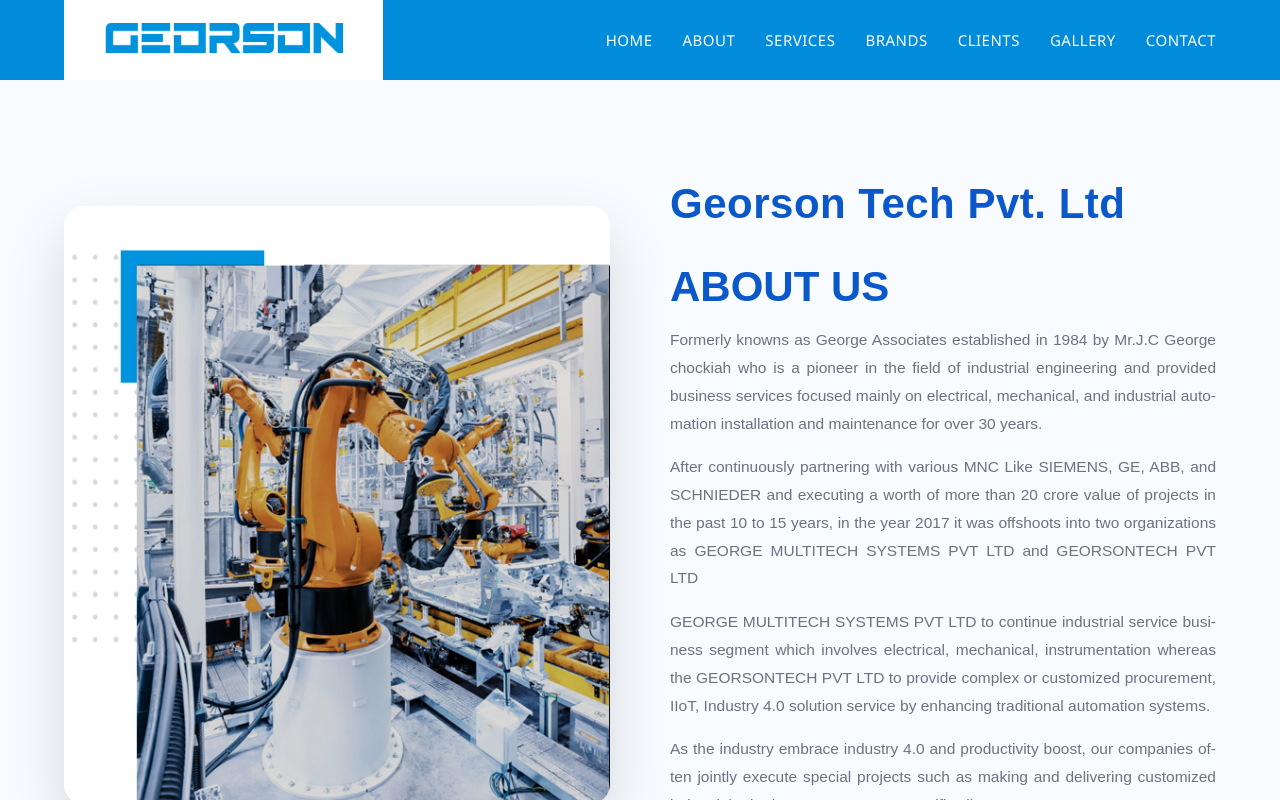
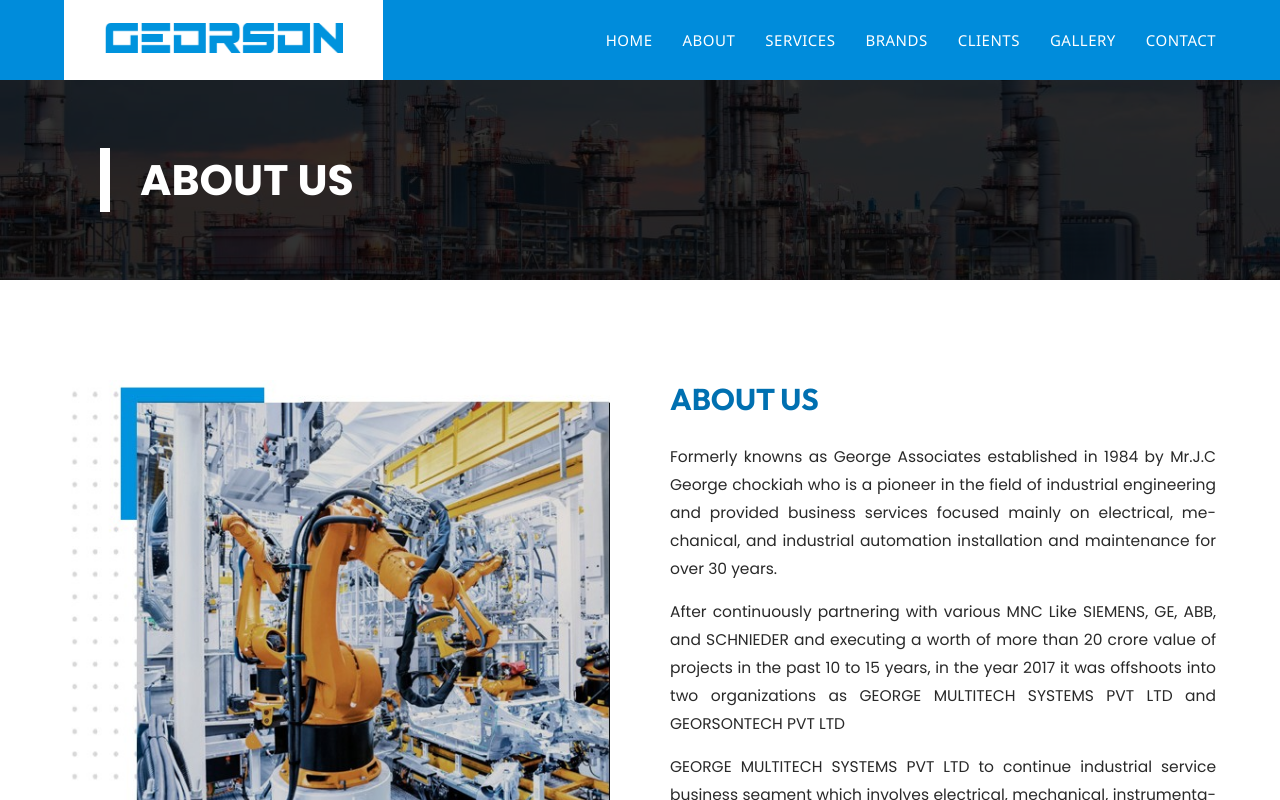
Before and after one commit to Kishor404/GeorsonTech, a React (Vite) app: page /about in a window 1280 px wide. Shown: the top 800 px of the page. Built offline with nearby package versions, Linux system fonts and the light colour scheme.

Commit message:
About Page Bug Fix

```diff
--- a/src/components/About/AboutIntro.jsx
+++ b/src/components/About/AboutIntro.jsx
@@ -10,7 +10,6 @@
     </div>
 
     <div className="about-content" data-aos="fade-left">
-      <span className="about-subtitle">Georson Tech Pvt. Ltd</span>
       <h2 className="about-title">ABOUT US</h2>
 
           <p>
--- /dev/null
+++ b/src/components/About/AboutTitleBar.jsx
@@ -0,0 +1,19 @@
+import "../../styles/About.css";
+import AboutTitleImg from "../../assets/About/titleImg.png";
+
+function AboutTitleBar() {
+  return(
+    <>
+        <div className="about-titlebar">
+            <div className="about-title-img-cont">
+                <img src={AboutTitleImg}/>
+            </div>
+            <div className="about-title-p-cont">
+                <p>ABOUT US</p>
+            </div>
+        </div>
+    </>
+  );
+}
+
+export default AboutTitleBar;
--- a/src/index.css
+++ b/src/index.css
@@ -1,3 +1,9 @@
+@import url('https://fonts.googleapis.com/css2?family=Outfit:wght@100..900&family=Poppins:ital,wght@0,100;0,200;0,300;0,400;0,500;0,600;0,700;0,800;0,900;1,100;1,200;1,300;1,400;1,500;1,600;1,700;1,800;1,900&display=swap');
+
+
 body{
   margin:0;
 }
+p{
+  font-family: "Poppins", sans-serif;
+}
--- a/src/pages/About.jsx
+++ b/src/pages/About.jsx
@@ -2,10 +2,12 @@
 import Timeline from "../components/About/Timeline";
 import Features from "../components/About/Features";
 import Stats from "../components/About/Stats";
-import "../styles/about.css";
+import "../styles/About.css";
+import AboutTitleBar from "../components/About/AboutTitleBar";
 function About() {
   return (
     <>
+      <AboutTitleBar/>
       <AboutIntro />
       <Timeline />
       <Stats/>
--- a/src/styles/About.css
+++ b/src/styles/About.css
@@ -1,6 +1,7 @@
+
 /* ================= ABOUT WRAPPER ================= */
 .about-section{
-  background:#f8fbff;
+  background:#ffffff;
   padding:100px 0;
   font-family:"Poppins",sans-serif;
 }
@@ -16,13 +17,11 @@
   display:grid;
   grid-template-columns:1fr 1fr;
   gap:60px;
-  align-items:center;
+  align-items:start;
 }
 
 .about-img img{
   width:100%;
-  border-radius:20px;
-  box-shadow:0 25px 60px rgba(0,0,0,0.15);
   transition:.4s;
 }
 
@@ -31,34 +30,30 @@
 }
 
 .about-content p{
-  color:#6b7280;
+  color:#292929;
   margin-top:15px;
   line-height:1.8;
   text-align:justify;
   hyphens:auto;
   font-size:15.5px;
+  font-family: "Poppins", sans-serif;
 }
 
 /* ================= TITLES ================= */
 .about-title{
-  font-size:42px;
+  font-size:30px;
   font-weight:700;
-  color:#0a58ca;
-  margin-bottom:15px;
+  color:#0070b1;
+  margin: 0;
+  margin-bottom:25px;
+  padding: 0;
+  font-family: "Outfit", sans-serif;
 }
 
-.about-subtitle{
-  font-size:42px;
-  color:#0a58ca;
-  font-weight:600;
-  margin-bottom:10px;
-  display:block;
-  letter-spacing:.5px;
-}
 
 /* ================= FEATURES ================= */
 .about-features{
-  background:linear-gradient(135deg,#0a58ca,#0d6efd);
+  background:linear-gradient(135deg,#0048ce,#003380);
   padding:100px 0;
 }
 
@@ -81,6 +76,8 @@
   text-align:center;
   min-height:340px;
   justify-content:flex-start;
+  font-family: "Poppins", sans-serif;
+  text-align: justify;
 }
 
 .about-feature-card:hover{
@@ -133,6 +130,7 @@
   background:#f9fbff;
   box-shadow:0 15px 40px rgba(0,0,0,0.08);
   transition:.4s;
+  font-family: "Poppins", sans-serif;
 }
 
 .about-stat-card:hover{
@@ -262,6 +260,7 @@
   border-radius: 20px;
   white-space: nowrap;
   box-shadow: 0 5px 15px rgba(0,0,0,0.15);
+  font-family: "Poppins", sans-serif;
 }
 
 /* TEXT */
@@ -274,6 +273,10 @@
   font-size: 14.5px;
   line-height: 1.6;
   color: #6b7280;
+}
+
+.about-timeline-content h3{
+  font-family: "Poppins", sans-serif;
 }
 /* ================= RESPONSIVE ================= */
 
@@ -339,3 +342,45 @@
     transform: none;
   }
 }
+
+
+/* ========== ABOUT TITLE BAR ============ */
+
+.about-titlebar{
+  width: 100%;
+  height: 25vh;
+  position: relative;
+}
+
+.about-titlebar .about-title-img-cont{
+  background-color: black;
+  width: 100%;
+  height: 100%;
+}
+
+.about-titlebar .about-title-img-cont img{
+  width: 100%;
+  height: 100%;
+  object-fit: cover;
+  filter: brightness(0.2);
+}
+
+.about-title-p-cont{
+  position: absolute;
+  top: 0;
+  bottom: 0;
+  left: 100px;
+  display: flex;
+  justify-content: center;
+  align-items: center;
+}
+
+.about-title-p-cont p{
+  color: white;
+  font-size: 32pt;
+  font-weight: bold;
+  font-family: "Poppins", sans-serif;
+  border-left: 10px solid white;
+  margin: 0;
+  padding: 0px 30px;
+}
```
Also changed, not shown: src/assets/About/about.jpg, src/assets/About/titleImg.png (added).
